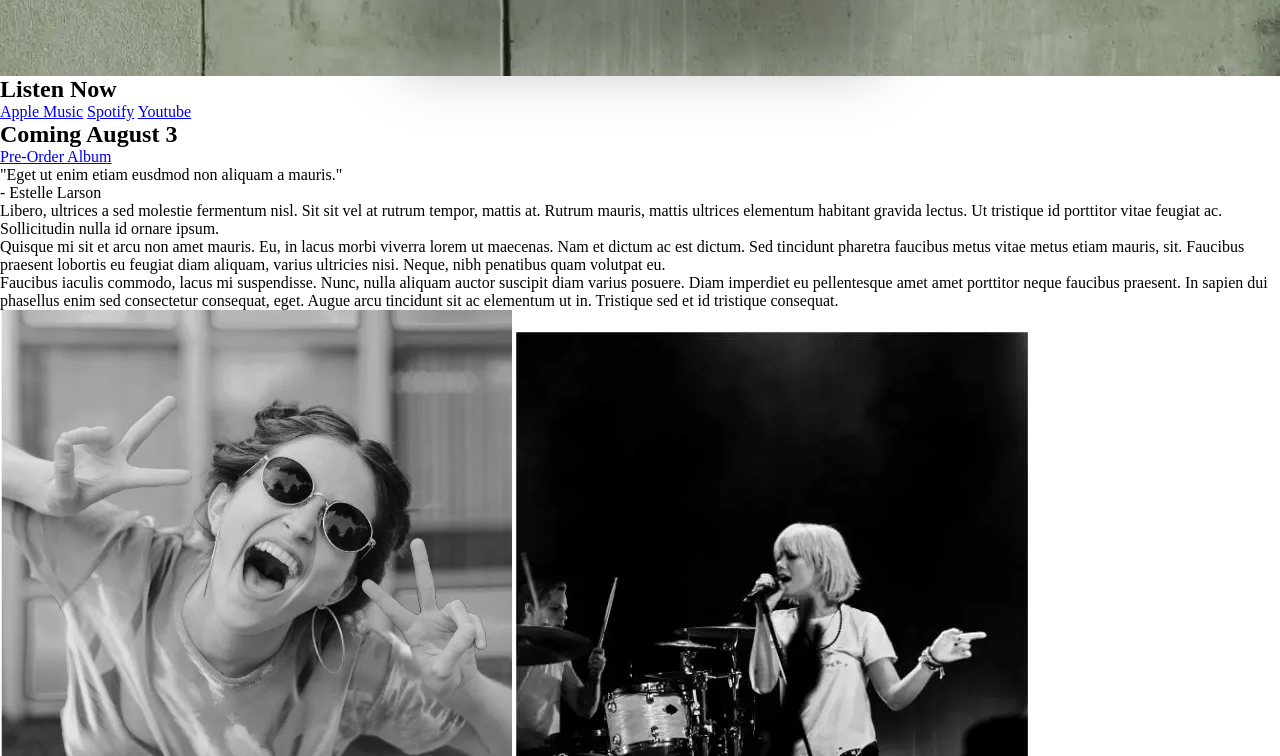
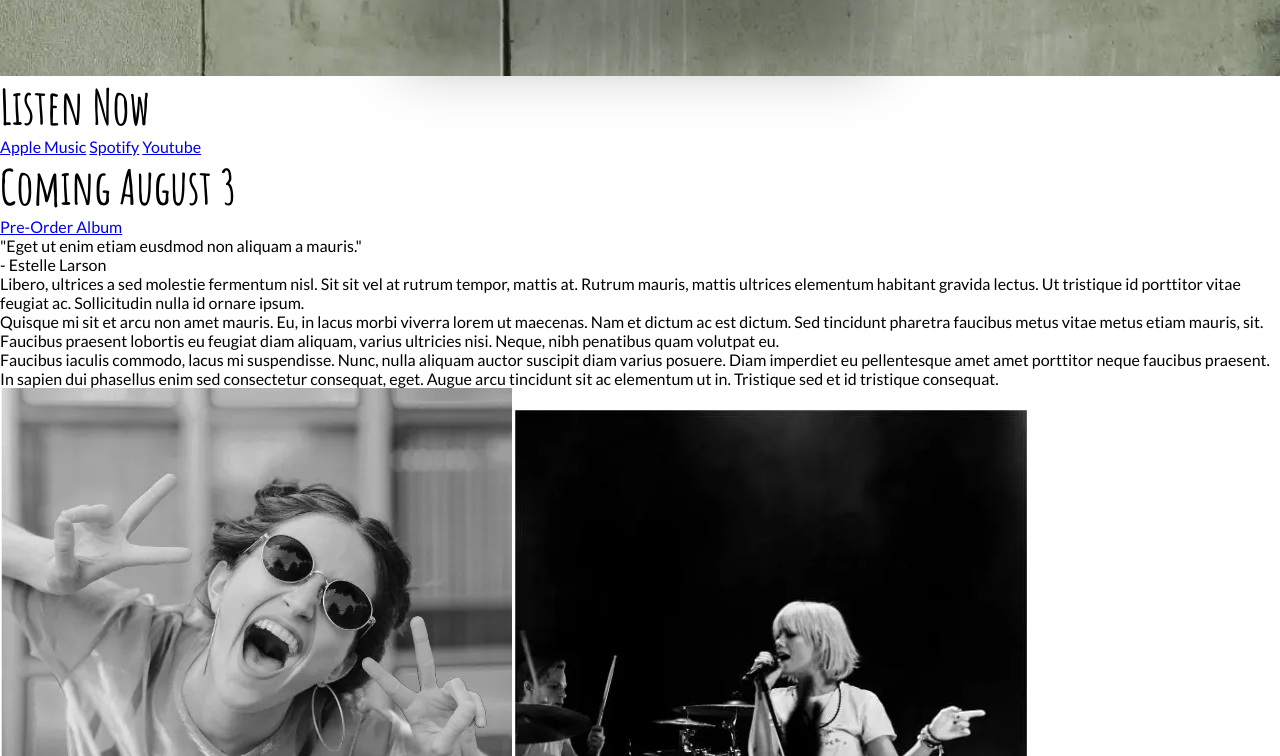
Before and after one commit to Sakeran/ac-band, a website with bundled scripts: page src/index.html in a window 1280 px wide. Shown: the part 724-1480 px from the top of the page. Built offline with nearby package versions, Linux system fonts and the light colour scheme.

Commit message:
Add fonts, general styles

```diff
--- a/src/index.html
+++ b/src/index.html
@@ -4,6 +4,8 @@
     <meta charset="UTF-8" />
     <meta http-equiv="X-UA-Compatible" content="IE=edge" />
     <meta name="viewport" content="width=device-width, initial-scale=1.0" />
+    <link rel="preconnect" href="https://fonts.gstatic.com">
+    <link href="https://fonts.googleapis.com/css2?family=Amatic+SC:wght@700&family=Lato&display=swap" rel="stylesheet">
     <title>Fool Me Twice - Sourboots</title>
   </head>
   <body>
--- a/src/styles.scss
+++ b/src/styles.scss
@@ -5,3 +5,22 @@
 }
 
 @import "./styles/header.scss";
+
+// General Element Styles
+
+body {
+  font-family: "Lato", sans-serif;
+}
+
+h1,
+h2,
+h3 {
+  font-size: 3rem;
+  font-family: "Amatic SC", sans-serif;
+  font-weight: 700;
+}
+
+img {
+  max-width: 100%;
+  height: auto;
+}
```
